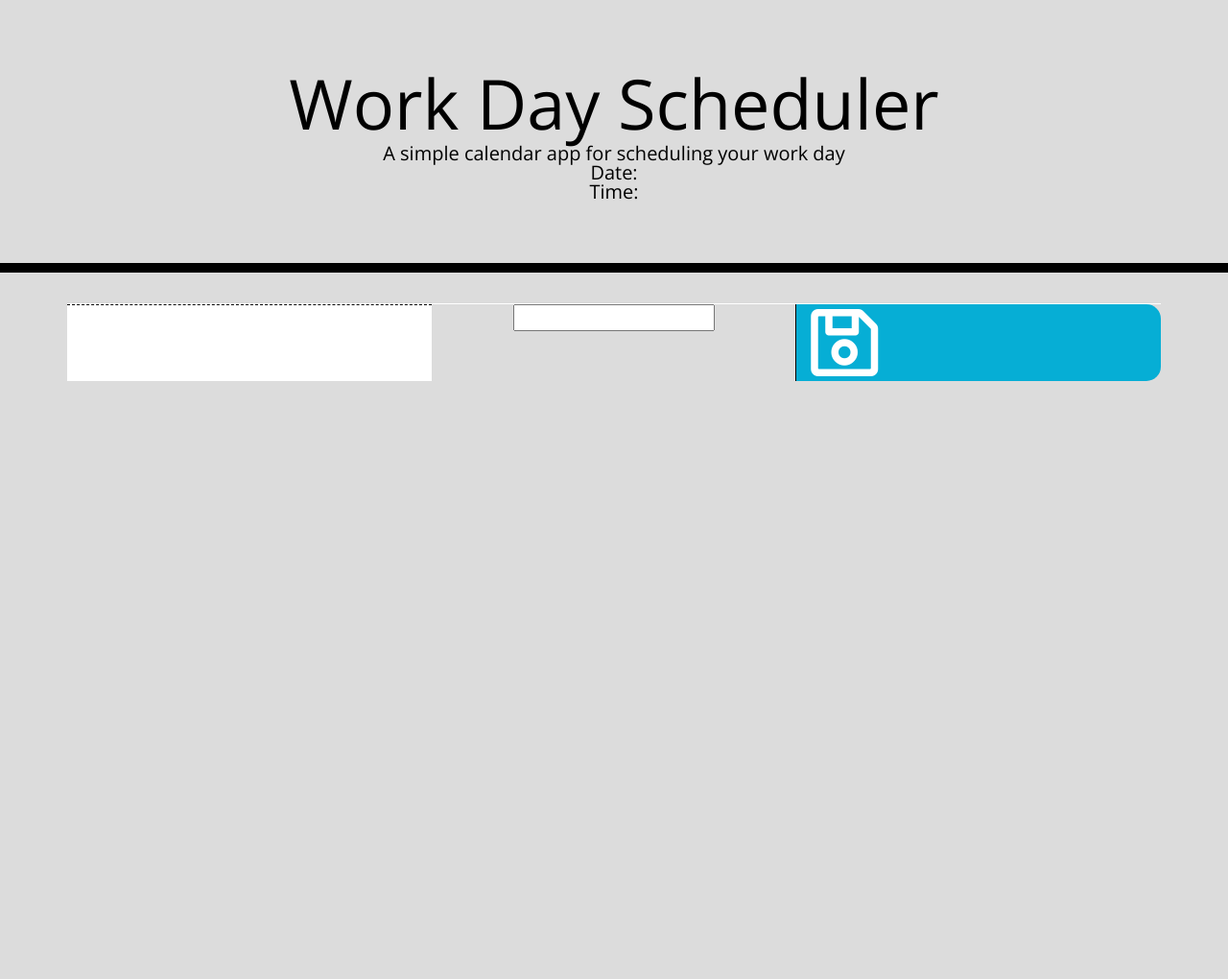
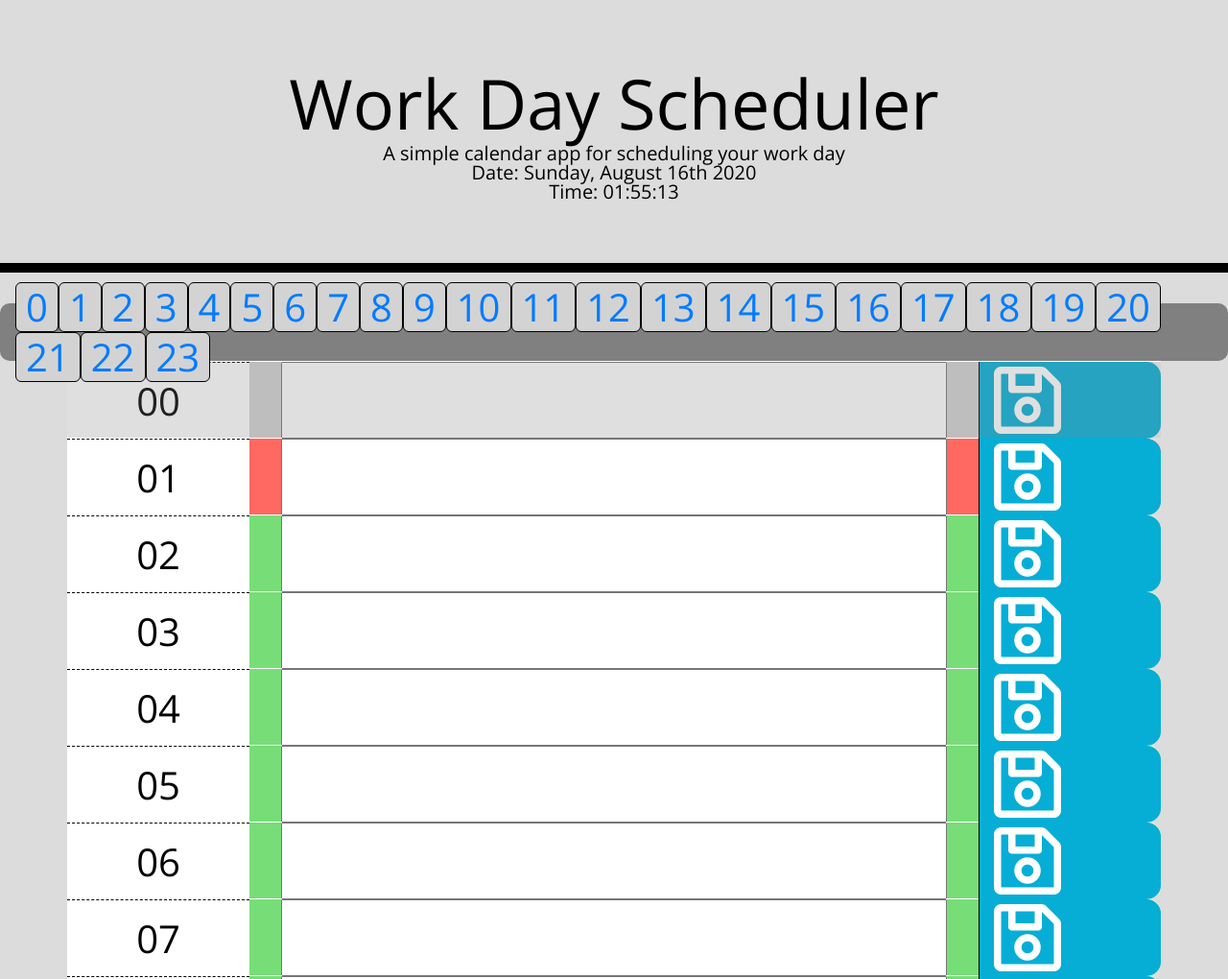
Before and after one commit to Sakiskid/daily-planner, a plain HTML site: page Develop/index.html in a window 1280 px wide. Shown: the top 1020 px of the page at 96% size. Before the commit the page ends 800 px from the top, so only its background shows below. Drawn offline with nearby package versions, Linux system fonts and the light colour scheme.

Commit message:
work on navbar, still needs scrollspy support

```diff
--- a/Develop/dist/script.dev.js
+++ b/Develop/dist/script.dev.js
@@ -6,8 +6,9 @@
 var timeblockContainer = $("#timeblockContainer");
 
 function init() {
+  populateTimeblockWithTemplates();
+  populateNavbarScrollspy();
   setInitTimes();
-  populateTimeblockWithTemplates();
 }
 
 function setInitTimes() {
@@ -17,7 +18,22 @@
   setInterval(function () {
     m = moment();
     currentTimeEl.text(m.format("HH:mm:ss"));
-  }, 1000);
+  }, 1000); // Current minute SetInterval
+
+  setInterval(function () {
+    updateTheHour();
+  }, 60000);
+  updateTheHour();
+}
+
+function getTimeblockLocalstorage(key) {
+  // See if the key exists, and return the value if so
+  if (localStorage.getItem(key)) {
+    return localStorage.getItem(key);
+  } // Otherwise, create an empty key
+  else {
+      localStorage.setItem(key, "");
+    }
 }
 
 function populateTimeblockWithTemplates() {
@@ -28,13 +44,17 @@
   m.hour(0);
 
   for (var i = 0; i < 24; i++) {
-    var newBlock = timeblockTemplateEl.clone(); // Setting ID of newBlock
-    // newBlock.
-    // Manipulation of newBlock
+    var newBlock = timeblockTemplateEl.clone();
+    var currentHourString = "timeblockHour" + i; // Setting ID of newBlock
+
+    newBlock.removeAttr("id");
+    newBlock.attr("id", currentHourString); // Setting Hour
 
     var hourEl = newBlock.find(".hour");
-    hourEl.text(m.format("HH"));
-    m.hour(m.hour() + 1);
+    m.hour(i);
+    hourEl.text(m.format("HH")); // Setting Input / Initializing localStorage
+
+    newBlock.find("input").attr("value", getTimeblockLocalstorage(currentHourString));
     timeblockContainer.append(newBlock);
   } // Remove the initial timeblock Template
 
@@ -42,4 +62,47 @@
   timeblockTemplateEl.remove();
 }
 
+function populateNavbarScrollspy() {
+  // For a better understanding of this function, look at populateTimeblockWithTemplates()
+  var navItemTemplateEl = $("#navItemTemplate");
+  var navEl = $(".nav");
+
+  for (var i = 0; i < 24; i++) {
+    // Set ID of new nav item
+    var newNavItem = navItemTemplateEl.clone();
+    var currentNavItemIDString = "navItem" + i;
+    newNavItem.removeAttr("id");
+    newNavItem.attr("id", currentNavItemIDString); // Add href attr for corresponding timeblock id
+
+    var navItemButton = newNavItem.find("a");
+    navItemButton.attr("href", "#timeblockHour" + i);
+    navItemButton.text(i);
+    navEl.append(newNavItem);
+  }
+
+  navItemTemplateEl.remove();
+}
+
+function updateTheHour() {
+  var timeblocks = $(".timeblockRow");
+  m = moment();
+
+  for (var i = 0; i < 24; i++) {
+    timeblocks.get(i).classList.remove("past");
+    timeblocks.get(i).classList.remove("present");
+    timeblocks.get(i).classList.remove("future");
+
+    if (i < m.hour()) {
+      // add past class
+      timeblocks.get(i).classList.add("past");
+    } else if (i === m.hour()) {
+      // add present class
+      timeblocks.get(i).classList.add("present");
+    } else {
+      // add future class
+      timeblocks.get(i).classList.add("future");
+    }
+  }
+}
+
 init();
--- a/Develop/index.html
+++ b/Develop/index.html
@@ -30,17 +30,27 @@
       <p id="currentDay-wrapper" class="lead">Date: <span id="currentDay"></span></p>
       <p id="currentTime-wrapper" class="lead">Time: <span id="currentTime"></span></p>
     </header>
-    <div class="container" id="timeblockContainer">
+
+    <nav class="navbar navbar-expand-lg sticky-top">
+      <ul class="nav">
+        <li class="nav-item" id="navItemTemplate">
+          <a></a>
+        </li>
+      </ul>
+    </nav>
+
+    <div class="container" id="timeblockContainer" data-spy="scroll" data-target=".navbar" data-offset="0">
       <!-- Timeblocks -->
-      <div class="row" id="timeblockTemplate">
-        <div class="col hour"></div>
-        <div class="col time-block"><input type="text"></div>
-        <div class="col saveBtn"><i class="far fa-save fa-5x"></i></div>
+      <div class="row timeblockRow" id="timeblockTemplate">
+        <div class="col-2 hour"></div>
+        <div class="col-8 time-block"><input type="text"></div>
+        <div class="col-2 saveBtn"><i class="far fa-save fa-5x"></i></div>
       </div>
     </div>
 
     <script src="https://code.jquery.com/jquery-3.4.1.min.js"></script>
     <script src="https://cdnjs.cloudflare.com/ajax/libs/moment.js/2.24.0/moment.min.js"></script>
+    <script src="https://maxcdn.bootstrapcdn.com/bootstrap/4.0.0/js/bootstrap.min.js" integrity="sha384-JZR6Spejh4U02d8jOt6vLEHfe/JQGiRRSQQxSfFWpi1MquVdAyjUar5+76PVCmYl" crossorigin="anonymous"></script>
     <script src="script.js"></script>
   </body>
 </html>
--- a/Develop/script.js
+++ b/Develop/script.js
@@ -4,18 +4,37 @@
 var timeblockContainer = $("#timeblockContainer");
 
 function init() {
+    populateTimeblockWithTemplates();
+    populateNavbarScrollspy();
     setInitTimes();
-    populateTimeblockWithTemplates();
 }
 
 function setInitTimes() {
     let m = moment();
     currentDayEl.text(m.format("dddd, MMMM Do YYYY"));
+
     // Current second SetInterval
     setInterval(() => {
         m = moment();
         currentTimeEl.text(m.format("HH:mm:ss"));
     }, 1000);
+    // Current minute SetInterval
+    setInterval(() => {
+        updateTheHour();
+    }, 60000);
+
+    updateTheHour();
+}
+
+function getTimeblockLocalstorage(key) {
+    // See if the key exists, and return the value if so
+    if(localStorage.getItem(key)) {
+        return localStorage.getItem(key);
+    }
+    // Otherwise, create an empty key
+    else {
+        localStorage.setItem(key, "");
+    }
 }
 
 function populateTimeblockWithTemplates() {
@@ -26,15 +45,19 @@
     m.hour(0);
     for(let i = 0; i < 24; i++) {
         var newBlock = timeblockTemplateEl.clone();
+        var currentHourString = "timeblockHour" + i;
 
         // Setting ID of newBlock
         newBlock.removeAttr("id");
-        newBlock.
-        // Manipulation of newBlock
+        newBlock.attr("id", currentHourString);
+
+        // Setting Hour
         var hourEl = newBlock.find(".hour");
+        m.hour(i);
         hourEl.text(m.format("HH"));
-        m.hour(m.hour() + 1);
 
+        // Setting Input / Initializing localStorage
+        newBlock.find("input").attr("value", getTimeblockLocalstorage(currentHourString));
 
         timeblockContainer.append(newBlock);
     }
@@ -42,4 +65,49 @@
     timeblockTemplateEl.remove();
 }
 
+function populateNavbarScrollspy() {
+    // For a better understanding of this function, look at populateTimeblockWithTemplates()
+    var navItemTemplateEl = $("#navItemTemplate");
+    var navEl = $(".nav");
+    for(let i = 0; i < 24; i++) {
+        // Set ID of new nav item
+        var newNavItem = navItemTemplateEl.clone();
+        var currentNavItemIDString = "navItem" + i;
+        newNavItem.removeAttr("id");
+        newNavItem.attr("id", currentNavItemIDString);
+
+        // Add href attr for corresponding timeblock id
+        var navItemButton = newNavItem.find("a");
+        navItemButton.attr("href", "#timeblockHour" + i);
+        navItemButton.text(i);
+
+        navEl.append(newNavItem);
+    }
+    navItemTemplateEl.remove();
+}
+
+function updateTheHour () {
+    var timeblocks = $(".timeblockRow");
+    m = moment();
+
+    for (let i = 0; i < 24; i++) {
+        timeblocks.get(i).classList.remove("past");
+        timeblocks.get(i).classList.remove("present");
+        timeblocks.get(i).classList.remove("future");
+
+        if(i < m.hour()) {
+            // add past class
+            timeblocks.get(i).classList.add("past");
+        }
+        else if (i === m.hour()) {
+            // add present class
+            timeblocks.get(i).classList.add("present");
+        }
+        else {
+            // add future class
+            timeblocks.get(i).classList.add("future");
+        }
+    }
+}
+
 init();
--- /dev/null
+++ b/Develop/style.scss
@@ -0,0 +1,122 @@
+body {
+    background-color: gainsboro;
+    font-family: 'Open Sans', sans-serif;
+    font-size: 16px;
+    line-height: 1;
+    position: relative;
+  }
+
+  textarea{
+    background: transparent;
+    border: none;
+    resize: none;
+    color: #000000;
+    border-left: 1px solid black;
+    padding: 10px;
+  }
+
+  .navbar {
+    background-color: gray;
+    z-index: 10;
+    height: 60px;
+    border-radius: 10px;
+    justify-content: center;
+
+    .nav-item {
+      background: lightgray;
+      border: 1px solid black;
+      border-radius: 6px;
+      padding: 5px 10px;
+
+      a {
+        font-size: 40px;
+      }
+    }
+  }
+
+  .jumbotron {
+    text-align: center;
+    background-color: transparent;
+    color: black;
+    border-radius: 0;
+    border-bottom: 10px solid black;
+  }
+
+  .description{
+    white-space: pre-wrap;
+  }
+
+  .time-block{
+    text-align: center;
+    border-radius: 15px;
+
+    input {
+        height: 100%;
+        width: 95%;
+        text-align: center;
+    }
+  }
+
+  #timeblockContainer {
+    position: relative;
+  }
+
+  .row {
+    white-space: pre-wrap;
+    height: 80px;
+    border-top: 1px solid white;
+  }
+
+  .hour {
+    background-color: #ffffff;
+    color: #000000;
+    border-top: 1px dashed #000000;
+    text-align: center;
+    font-size: 250%;
+    padding-top: 20px;
+  }
+
+  .past {
+    background-color: #d3d3d3;
+    color: white;
+    position: relative;
+  }
+
+  .past:after {
+    content: "";
+    position:absolute;
+    height: 100%;
+    width: 100%;
+    background-color: gray;
+    opacity: 25%;
+    border-top-right-radius: 15px;
+    border-bottom-right-radius: 15px;
+    pointer-events: none;
+  }
+
+  .present {
+    background-color: #ff6961;
+    color: white;
+    border-top-right-radius: 15px;
+    border-bottom-right-radius: 15px;
+  }
+
+  .future {
+    background-color: #77dd77;
+    color: white;
+    border-top-right-radius: 15px;
+    border-bottom-right-radius: 15px;
+  }
+
+  .saveBtn {
+    border-left: 1px solid black;
+    border-top-right-radius: 15px;
+    border-bottom-right-radius: 15px;
+    background-color: #06AED5;
+    color: white;
+  }
+
+  .saveBtn i:hover {
+    font-size: 20px;
+    transition: all .3s ease-in-out;
+  }
```
Also changed, not shown: Develop/style.css, 2 other files.
